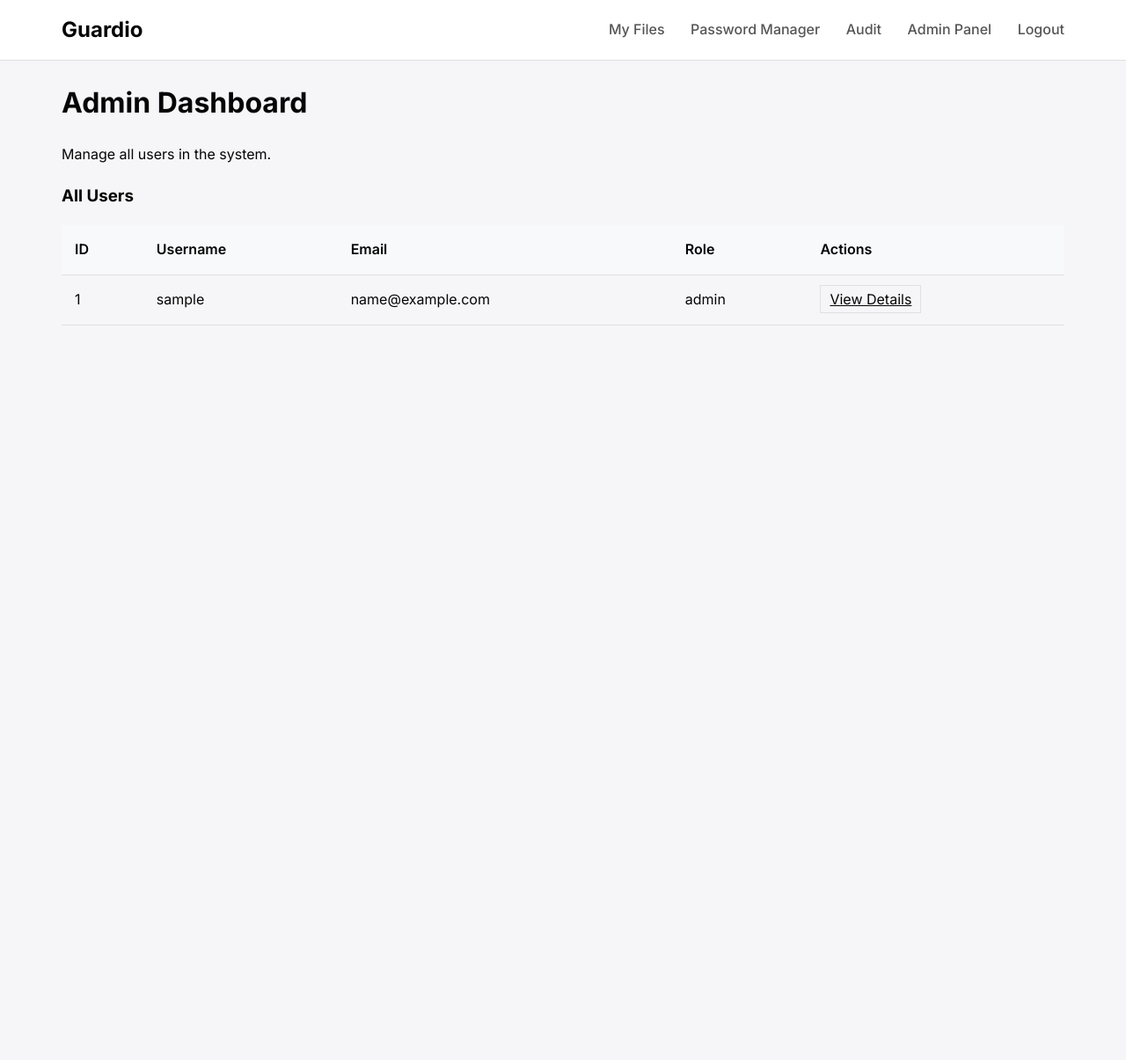
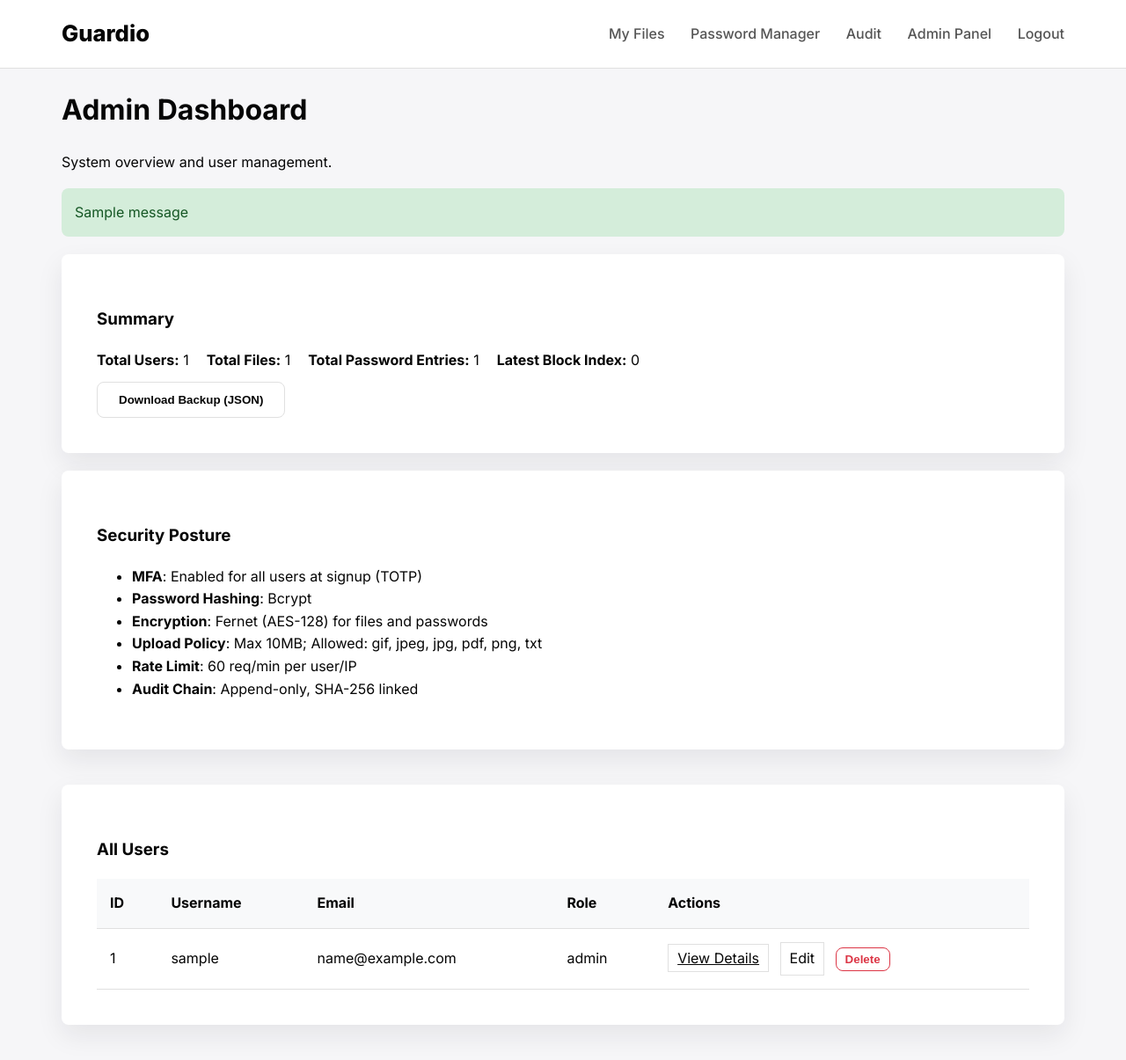
Before and after one commit to petrifiedsage/Guardio, a Flask app: page /admin in a window 1280 px wide. Shown: the whole page at 88% size. Before the commit the page ends 370 px from the top, so only its background shows below. Run offline with Flask 3, Linux system fonts and the light colour scheme; a user stored in the database is signed in; data comes from the database, SQL or seed files in the repository; tables that the repository leaves empty hold one stand-in row (values such as "Sample post"); one stand-in notice (Sample message) is shown; parts of the project's set-up code (start-up, migrations or seed data) failed here and were passed over.

Commit message:
feat: filtered audits, admin panel, UI polish, uploads policy, rate limiting

```diff
--- a/app.py
+++ b/app.py
@@ -4,6 +4,7 @@ import io
 import json
 import hashlib
 from datetime import datetime
+from time import time
 from dotenv import load_dotenv
 from functools import wraps
 
@@ -35,6 +36,11 @@ app.config['SECRET_KEY'] = SECRET_KEY
 app.config['SQLALCHEMY_DATABASE_URI'] = 'sqlite:///mfa_app.db'
 app.config['SQLALCHEMY_TRACK_MODIFICATIONS'] = False
 app.config['SQLALCHEMY_ENGINE_OPTIONS'] = {'pool_timeout': 30}
+app.config['MAX_CONTENT_LENGTH'] = int(os.getenv('MAX_UPLOAD_MB', '10')) * 1024 * 1024  # MB limit
+
+# Allowed file extensions for uploads
+ALLOWED_EXTENSIONS = set((os.getenv('ALLOWED_EXTENSIONS') or 'txt,pdf,png,jpg,jpeg,gif').split(','))
+ALLOWED_EXTENSIONS = {ext.strip().lower() for ext in ALLOWED_EXTENSIONS if ext.strip()}
 
 
 # --- AI and Encryption Setup ---
@@ -47,6 +53,23 @@ bcrypt = Bcrypt(app)
 login_manager = LoginManager(app)
 login_manager.login_view = 'login'
 
+# --- Simple API Rate Limiter (per user or IP) ---
+RATE_LIMIT_PER_MIN = int(os.getenv('RATE_LIMIT_PER_MIN', '60'))
+_request_counts = {}
+
+@app.before_request
+def _rate_limit_guard():
+    identifier = None
+    if current_user.is_authenticated:
+        identifier = f"user:{current_user.id}"
+    else:
+        identifier = f"ip:{request.remote_addr}"
+    now = int(time() // 60)  # current minute bucket
+    key = (identifier, now)
+    _request_counts[key] = _request_counts.get(key, 0) + 1
+    if _request_counts[key] > RATE_LIMIT_PER_MIN:
+        return abort(429)
+
 # --- RBAC Decorator ---
 def admin_required(f):
     @wraps(f)
@@ -56,6 +79,13 @@ def admin_required(f):
             return redirect(url_for('dashboard'))
         return f(*args, **kwargs)
     return decorated_function
+
+# --- Helpers ---
+def allowed_file(filename):
+    if not filename or '.' not in filename:
+        return False
+    ext = filename.rsplit('.', 1)[1].lower()
+    return ext in ALLOWED_EXTENSIONS
 
 def analyze_file_with_ai(file_data, filename):
     """Sends file content to Gemini for analysis."""
@@ -268,6 +298,9 @@ def dashboard(folder_id):
             return redirect(request.url)
 
         if file:
+            if not allowed_file(file.filename):
+                flash('File type not allowed.', 'danger')
+                return redirect(request.url)
             file_data = file.read()
             encrypted_data = fernet.encrypt(file_data)
 
@@ -454,7 +487,84 @@ def delete_password(entry_id):
 def admin_dashboard():
     """Displays the admin dashboard with a list of all users."""
     users = User.query.all()
-    return render_template('admin_dashboard.html', users=users)
+    total_users = User.query.count()
+    total_files = File.query.count()
+    total_passwords = PasswordEntry.query.count()
+    latest_block = AuditBlock.query.order_by(AuditBlock.index.desc()).first()
+    latest_index = latest_block.index if latest_block else -1
+    config = {
+        'max_upload_mb': int(os.getenv('MAX_UPLOAD_MB', '10')),
+        'allowed_extensions': sorted(list(ALLOWED_EXTENSIONS)),
+        'rate_limit_per_min': RATE_LIMIT_PER_MIN,
+    }
+    return render_template('admin_dashboard.html', users=users, total_users=total_users, total_files=total_files, total_passwords=total_passwords, latest_index=latest_index, config=config)
+
+
+# --- Admin User Management ---
+@app.route('/admin/user/<int:user_id>/update', methods=['POST'])
+@login_required
+@admin_required
+def admin_update_user(user_id):
+    user = User.query.get_or_404(user_id)
+    new_username = request.form.get('username', user.username)
+    new_email = request.form.get('email', user.email)
+    new_role = request.form.get('role', user.role)
+    changes = {}
+    if new_username != user.username:
+        changes['username'] = {'from': user.username, 'to': new_username}
+        user.username = new_username
+    if new_email != user.email:
+        changes['email'] = {'from': user.email, 'to': new_email}
+        user.email = new_email
+    if new_role != user.role:
+        changes['role'] = {'from': user.role, 'to': new_role}
+        user.role = new_role
+    db.session.add(user)
+    append_audit('ADMIN_USER_UPDATE', {'user_id': user.id, 'changes': changes}, actor_user_id=current_user.id)
+    db.session.commit()
+    flash('User updated successfully.', 'success')
+    return redirect(url_for('admin_dashboard'))
+
+
+@app.route('/admin/user/<int:user_id>/delete', methods=['POST'])
+@login_required
+@admin_required
+def admin_delete_user(user_id):
+    if current_user.id == user_id:
+        flash('Admin cannot delete own account.', 'danger')
+        return redirect(url_for('admin_dashboard'))
+    user = User.query.get_or_404(user_id)
+    append_audit('ADMIN_USER_DELETE', {'user_id': user.id, 'username': user.username}, actor_user_id=current_user.id)
+    db.session.delete(user)
+    db.session.commit()
+    flash('User deleted successfully.', 'success')
+    return redirect(url_for('admin_dashboard'))
+
+
+@app.route('/admin/backup', methods=['POST'])
+@login_required
+@admin_required
+def admin_backup():
+    # Return a JSON bundle with core tables and configuration snapshot
+    users = [
+        {'id': u.id, 'username': u.username, 'email': u.email, 'role': u.role}
+        for u in User.query.all()
+    ]
+    blocks = [b.to_dict() for b in AuditBlock.query.order_by(AuditBlock.index.asc()).all()]
+    snapshot = {
+        'exported_at': datetime.utcnow().isoformat() + 'Z',
+        'config': {
+            'max_upload_mb': int(os.getenv('MAX_UPLOAD_MB', '10')),
+            'allowed_extensions': sorted(list(ALLOWED_EXTENSIONS)),
+            'rate_limit_per_min': RATE_LIMIT_PER_MIN,
+        },
+        'users': users,
+        'audit_blocks': blocks,
+    }
+    payload = json.dumps(snapshot, indent=2)
+    append_audit('ADMIN_BACKUP_EXPORT', {'user_count': len(users), 'block_count': len(blocks)}, actor_user_id=current_user.id)
+    db.session.commit()
+    return send_file(io.BytesIO(payload.encode('utf-8')), as_attachment=True, download_name='guardio_admin_backup.json', mimetype='application/json')
 
 @app.route('/admin/user/<int:user_id>')
 @login_required
--- a/static/style.css
+++ b/static/style.css
@@ -1,14 +1,15 @@
 /* --- Global Styles & Variables --- */
 :root {
-    --primary-color: #6D5BDE; /* Proton Purple */
-    --primary-hover: #5A4ACC;
+    --primary-color: #5B6CFF; /* Bold Indigo */
+    --primary-hover: #4B59E6;
     --background-color: #F6F6F8;
     --content-background: #FFFFFF;
     --text-primary: #050505;
     --text-secondary: #555555;
     --border-color: #E0E0E0;
     --border-radius: 8px;
-    --box-shadow: 0 4px 15px rgba(0, 0, 0, 0.05);
+    --box-shadow: 0 12px 30px rgba(20, 25, 40, 0.08);
+    --elevate: 0 14px 34px rgba(20,25,40,.12);
 }
 
 body {
@@ -17,6 +18,8 @@ body {
     background-color: var(--background-color);
     color: var(--text-primary);
     line-height: 1.6;
+    -webkit-font-smoothing: antialiased;
+    -moz-osx-font-smoothing: grayscale;
 }
 
 .container {
@@ -28,11 +31,12 @@ body {
 /* --- Header & Navigation --- */
 .header {
     background-color: var(--content-background);
-    padding: 15px 0;
+    padding: 18px 0;
     border-bottom: 1px solid var(--border-color);
     position: sticky;
     top: 0;
     z-index: 1000;
+    backdrop-filter: saturate(180%) blur(10px);
 }
 
 .nav {
@@ -42,8 +46,8 @@ body {
 }
 
 .logo {
-    font-size: 1.5rem;
-    font-weight: 700;
+    font-size: 1.6rem;
+    font-weight: 800;
     color: var(--text-primary);
     text-decoration: none;
 }
@@ -150,7 +163,7 @@ th, td {
 
 th {
     background-color: #f8f9fa;
-    font-weight: 600;
+    font-weight: 700;
 }
 
 tr:hover {
--- a/templates/admin_dashboard.html
+++ b/templates/admin_dashboard.html
@@ -5,9 +5,38 @@
 {% block content %}
 <div class="dashboard-container">
     <h1>Admin Dashboard</h1>
-    <p>Manage all users in the system.</p>
+    <p>System overview and user management.</p>
 
-    <div class="file-manager">
+    {% with messages = get_flashed_messages(with_categories=true) %}{% if messages %}
+        {% for category, message in messages %}<div class="flash-{{ category }}">{{ message }}</div>{% endfor %}
+    {% endif %}{% endwith %}
+
+    <div class="content-card" style="margin: 20px 0;">
+        <h3>Summary</h3>
+        <div style="display:flex; gap:20px; flex-wrap:wrap;">
+            <div><strong>Total Users:</strong> {{ total_users }}</div>
+            <div><strong>Total Files:</strong> {{ total_files }}</div>
+            <div><strong>Total Password Entries:</strong> {{ total_passwords }}</div>
+            <div><strong>Latest Block Index:</strong> {{ latest_index }}</div>
+        </div>
+        <form action="{{ url_for('admin_backup') }}" method="post" style="margin-top:12px;">
+            <button type="submit" class="btn btn-secondary">Download Backup (JSON)</button>
+        </form>
+    </div>
+
+    <div class="content-card" style="margin: 20px 0;">
+        <h3>Security Posture</h3>
+        <ul>
+            <li><strong>MFA</strong>: Enabled for all users at signup (TOTP)</li>
+            <li><strong>Password Hashing</strong>: Bcrypt</li>
+            <li><strong>Encryption</strong>: Fernet (AES-128) for files and passwords</li>
+            <li><strong>Upload Policy</strong>: Max {{ config.max_upload_mb }}MB; Allowed: {{ ', '.join(config.allowed_extensions) }}</li>
+            <li><strong>Rate Limit</strong>: {{ config.rate_limit_per_min }} req/min per user/IP</li>
+            <li><strong>Audit Chain</strong>: Append-only, SHA-256 linked</li>
+        </ul>
+    </div>
+
+    <div class="file-manager content-card">
         <h3>All Users</h3>
         <table>
             <thead>
@@ -28,6 +57,21 @@
                     <td>{{ user.role }}</td>
                     <td>
                         <a href="{{ url_for('user_details', user_id=user.id) }}" class="btn-secondary" style="padding: 5px 10px;">View Details</a>
+                        <details style="display:inline-block; margin-left:8px;">
+                            <summary class="btn-secondary" style="display:inline-block; padding: 5px 10px; cursor:pointer;">Edit</summary>
+                            <form action="{{ url_for('admin_update_user', user_id=user.id) }}" method="post" style="margin-top:8px;">
+                                <input type="text" name="username" value="{{ user.username }}" placeholder="Username" />
+                                <input type="email" name="email" value="{{ user.email or '' }}" placeholder="Email" />
+                                <select name="role">
+                                    <option value="user" {% if user.role=='user' %}selected{% endif %}>user</option>
+                                    <option value="admin" {% if user.role=='admin' %}selected{% endif %}>admin</option>
+                                </select>
+                                <button type="submit" class="btn btn-primary" style="margin-left:8px;">Save</button>
+                            </form>
+                        </details>
+                        <form action="{{ url_for('admin_delete_user', user_id=user.id) }}" method="post" style="display:inline-block; margin-left:8px;" onsubmit="return confirm('Delete user {{ user.username }}? This cannot be undone.');">
+                            <button type="submit" class="btn btn-secondary" style="padding: 5px 10px; color:#dc3545; border-color:#dc3545;">Delete</button>
+                        </form>
                     </td>
                 </tr>
                 {% endfor %}
```
Also changed, not shown: other parts of static/style.css (+30 -7 lines).
